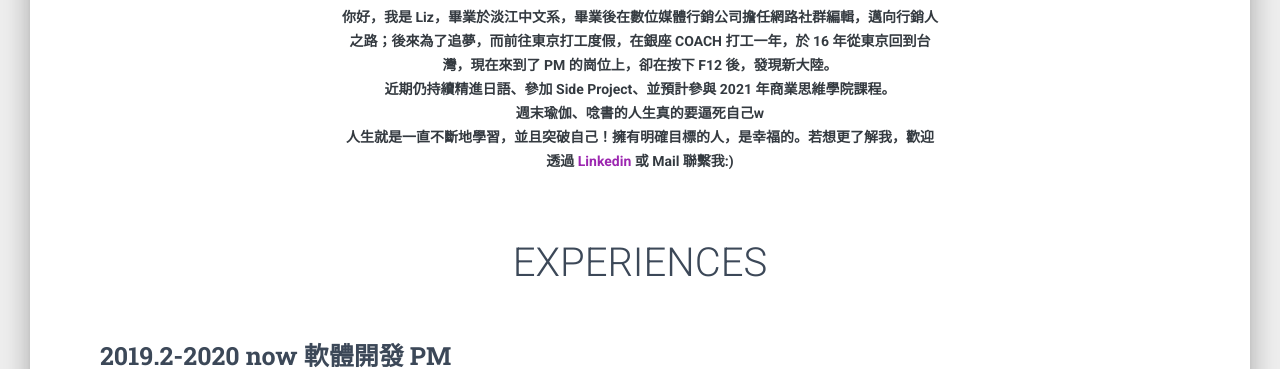
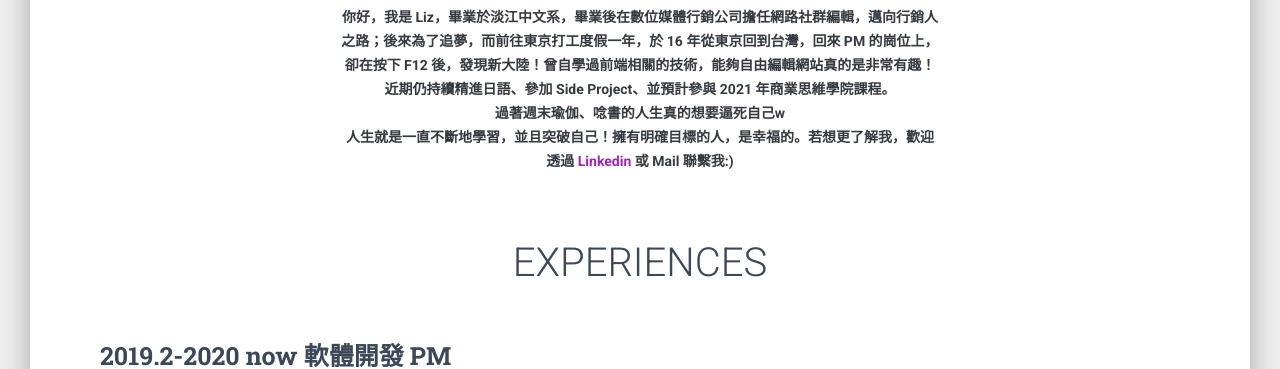
Before and after one commit to lizwang50/lizwang50.github.io, a plain HTML site: page index.html in a window 1280 px wide. Shown: the part 773-1142 px from the top of the page. Drawn offline with Linux system fonts and the light colour scheme.

Commit message:
edit profile

```diff
--- a/index.html
+++ b/index.html
@@ -124,10 +124,10 @@
             <small>Life is about learning.</small>
           </h2>
           <p class="text-dark">
-            <b> 你好，我是 Liz，畢業於淡江中文系，畢業後在數位媒體行銷公司擔任網路社群編輯，邁向行銷人之路；後來為了追夢，而前往東京打工度假，在銀座 COACH 打工一年，於 16 年從東京回到台灣，現在來到了 PM
-              的崗位上，卻在按下 F12 後，發現新大陸。
+            <b> 你好，我是 Liz，畢業於淡江中文系，畢業後在數位媒體行銷公司擔任網路社群編輯，邁向行銷人之路；後來為了追夢，而前往東京打工度假一年，於 16 年從東京回到台灣，回來 PM
+              的崗位上，卻在按下 F12 後，發現新大陸！曾自學過前端相關的技術，能夠自由編輯網站真的是非常有趣！
               <br />近期仍持續精進日語、參加 Side Project、並預計參與 2021 年商業思維學院課程。
-              <br />週末瑜伽、唸書的人生真的要逼死自己w
+              <br />過著週末瑜伽、唸書的人生真的想要逼死自己w
               <br />人生就是一直不斷地學習，並且突破自己！擁有明確目標的人，是幸福的。若想更了解我，歡迎透過 <a
                 href="http://www.linkedin.com/in/liz-wang-50">Linkedin</a> 或 Mail 聯繫我:) </br>
             </b>
```
